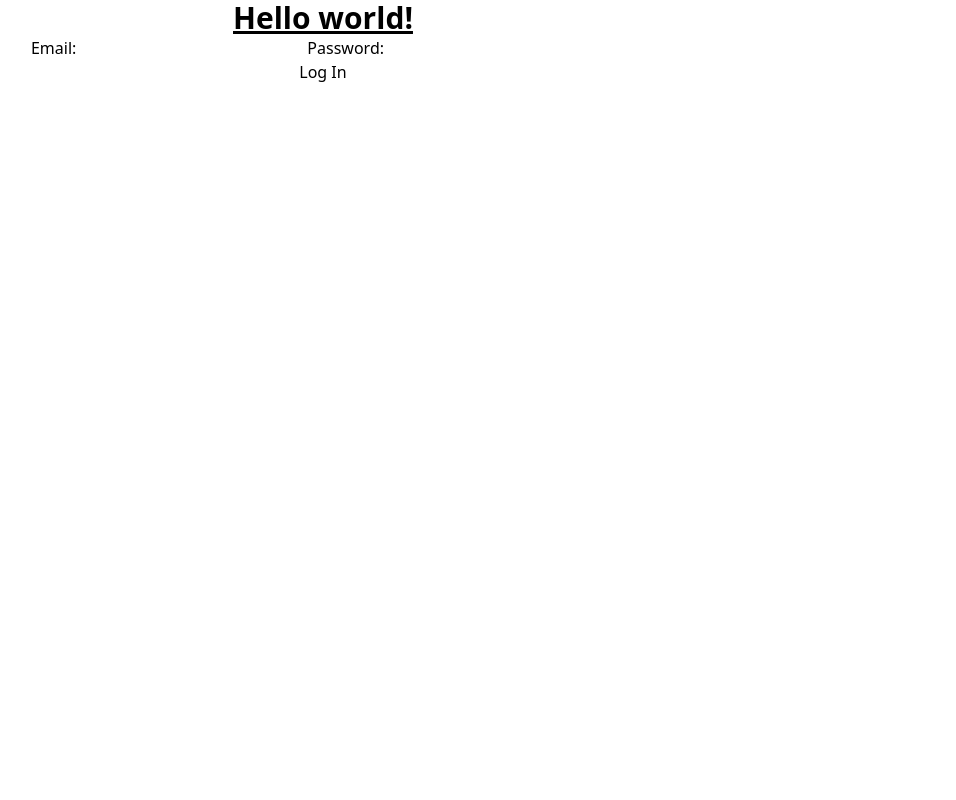
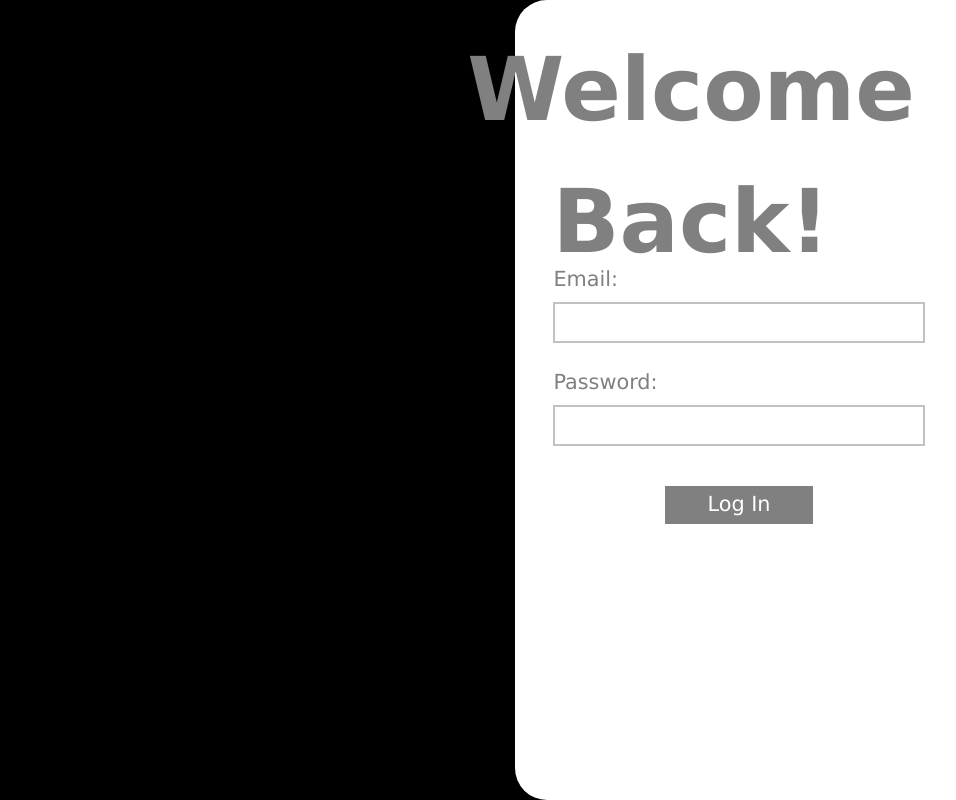
Before and after one commit to jenniferlieu/project-lomo-in-person-gaming-app, a React (Create React App) app in the folder frontend/: page / in a window 1280 px wide. Shown: the whole page, without its empty margins (317-1273 px from the left). Built offline with nearby package versions, Linux system fonts and the light colour scheme.

Commit message:
Styled the login page

```diff
--- a/frontend/src/App.js
+++ b/frontend/src/App.js
@@ -23,9 +23,9 @@ function App() {
           Learn React
         </a>
       </header> */}
-      <h1 className="text-3xl font-bold underline">
+      {/* <h1 className="text-3xl font-bold underline">
         Hello world!
-      </h1>
+      </h1> */}
       {/* <MapContainer/> */}
 
       <Login />
--- a/frontend/src/components/Inside.js
+++ /dev/null
@@ -1,7 +0,0 @@
-import React from "react";
-
-export default function Inside() {
-    return (
-        <h1>Welcome In!</h1>
-    );
-}
--- a/frontend/src/components/Login/Login.jsx
+++ b/frontend/src/components/Login/Login.jsx
@@ -1,4 +1,5 @@
-import React, {useState} from "react";
+import React, { useState } from "react";
+import "./login.css";
 
 const Login = () => {
     const [email, setEmail] = useState('');
@@ -10,20 +11,23 @@ const Login = () => {
     }
 
     return (
-        <div className="login-wrapper">
+        <div className="login-container">
+            <h1><strong>Welcome<br/>Back!</strong></h1>
+            <div className="login-wrapper" >
                 <form onSubmit={handleSubmit}>
-                <label for="email">
-                    Email:
+                    <label>
+                        <p>Email:</p>
                     </label>
                     <input value={email} onChange={(e) => setEmail(e.target.value)} type="email" id="email" name="email" />
                     <label>
-                    Password:
+                        <p>Password:</p>
                     </label>
                     <input value={pass} onChange={(e) => setPass(e.target.value)} type="password" id="password" name="password" />
-                <div>
+                    <div className="submit-button">
                         <button type="submit">Log In</button>
                     </div>
                 </form>
+            </div>
         </div>
     );
 }
--- /dev/null
+++ b/frontend/src/components/Login/login.css
@@ -0,0 +1,88 @@
+@tailwind base;
+@tailwind components;
+@tailwind utilities;
+
+* {
+    box-sizing: border-box;
+    --color-option-1: #ffffff;
+    --color-option-2: #c1c1c1;
+    --color-option-3: #808080;
+    --color-option-4: #3e3e3e;
+    --color-option-5: #000000;
+}
+
+body {
+    background-color: black;
+    font-family: Verdana, Geneva, Tahoma, sans-serif;
+    font-size: 1.3rem;
+}
+
+h1 {
+    color: var(--color-option-1);
+    font-size: 3rem;
+    margin-top: 40%;
+    z-index: 1;
+}
+
+form {
+    padding: 1rem;
+    color: var(--color-option-3);
+}
+
+input {
+    width: 100%;
+    padding: .2rem;
+    border: 2px solid var(--color-option-2);
+
+}
+
+.login-wrapper {
+    background-color: var(--color-option-1);
+    width: 98%;
+    height: 42rem;
+    border-radius: 1rem 1rem 0rem 0rem;
+    position: fixed;
+    bottom: 0%;
+    left: 1%;
+}
+
+p {
+    text-align: left;
+    padding-top: 1.5rem;
+    padding-bottom: .4rem;
+}
+
+.submit-button {
+    margin: 2.5rem 30% 0 30%;
+    width: 40%;
+    background-color: var(--color-option-3);
+    padding: .2rem .3rem;
+    color: var(--color-option-1);
+    text-align: center;
+    text-decoration: none;
+}
+
+
+@media screen and (min-width: 480px) {
+    h1{
+        position: fixed;
+        right: 3rem;
+        margin-top: 1.5rem;
+        color: var(--color-option-3);
+        font-size: 5.5rem;
+    }
+
+    .login-wrapper {
+        width: 35%;
+        left: 65%;
+        top: 0;
+        position: fixed;
+        height: 100%;
+        border-radius: 2rem 0rem 0rem 2rem;
+    }
+
+    form {
+        width: 90%;
+        margin: 50% auto 0 auto;
+    }
+  }
--- a/frontend/src/components/Startup.js
+++ /dev/null
@@ -1,7 +0,0 @@
-import React from "react";
-
-export default function StartUp() {
-    return (
-        <h1>Come on in!</h1>
-    );
-}
```
Also changed, not shown: frontend/src/components/Login/img/rectangle-1.svg (added), 1 other file (tests, documents, lock files or other folders). Lines whose indentation alone changed are shown as unchanged.
